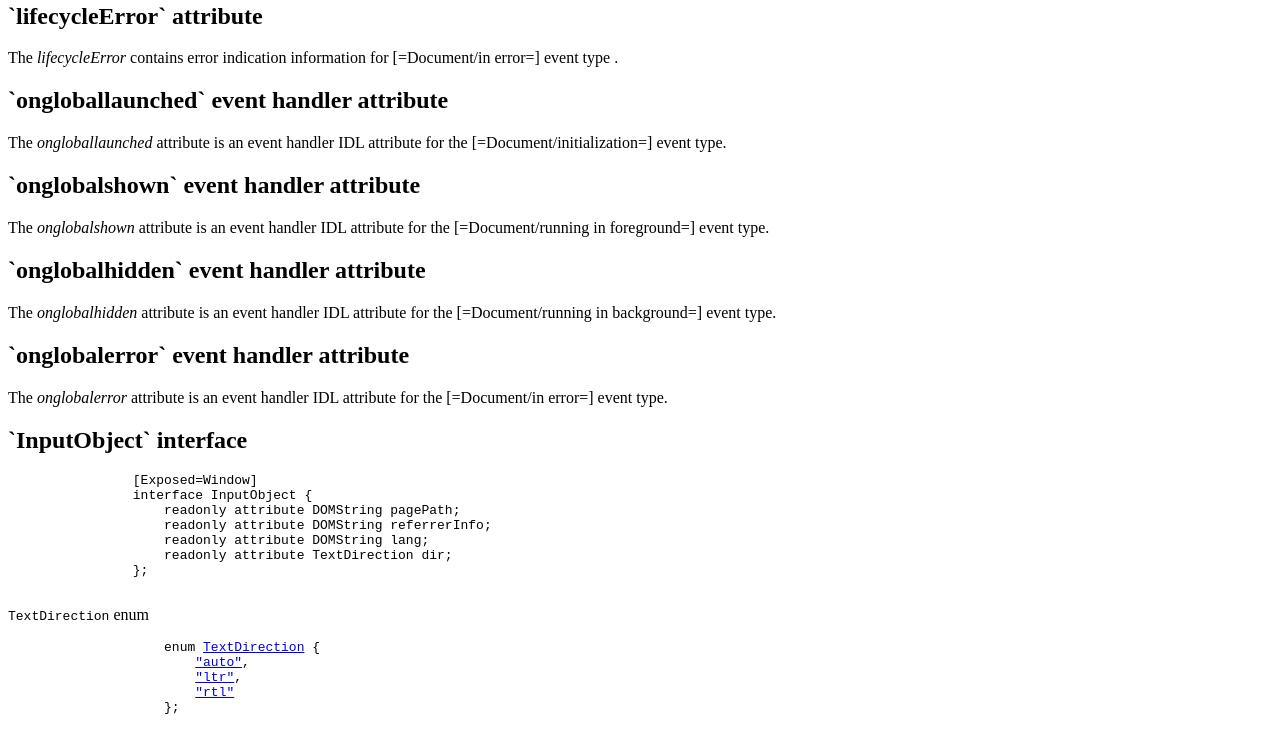
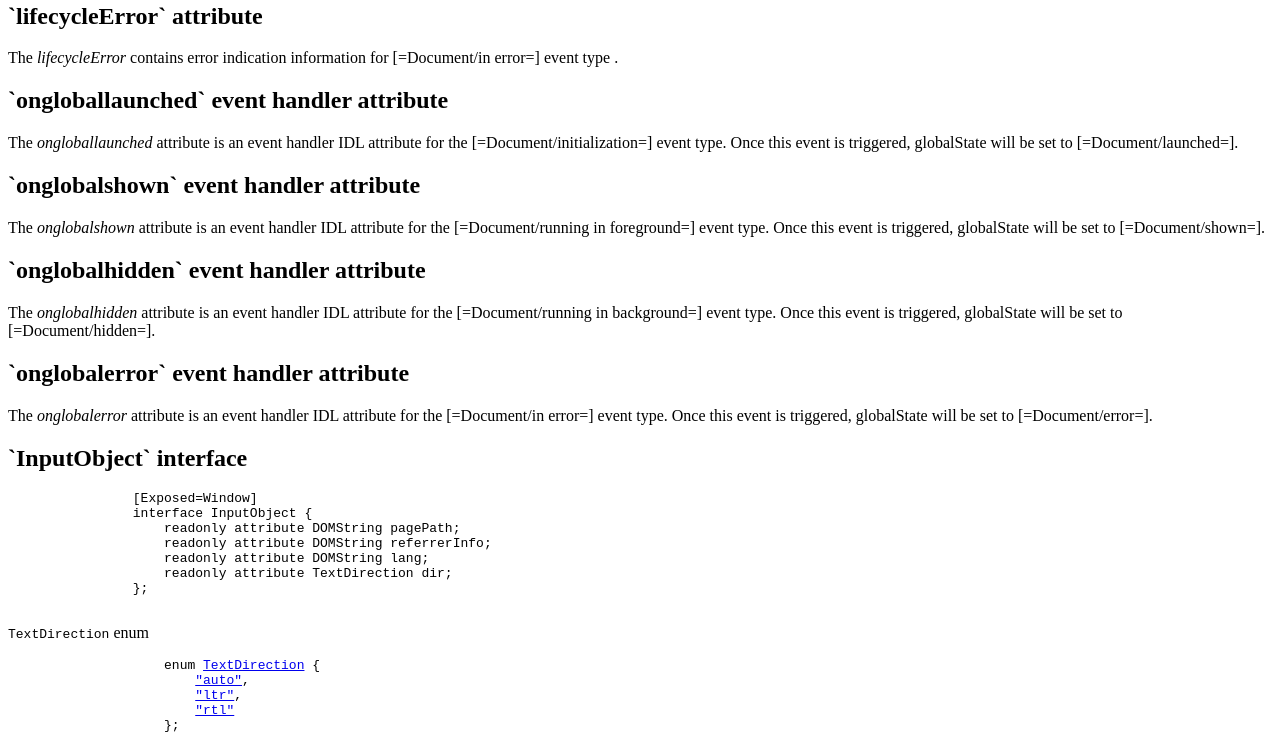
Before and after one commit to w3c/miniapp-lifecycle, a plain HTML site: page index.html in a window 1280 px wide. Shown: the part 1780-2523 px from the top of the page. Drawn offline with Linux system fonts and the light colour scheme.

Commit message:
Update index.html

```diff
--- a/index.html
+++ b/index.html
@@ -258,7 +258,7 @@
                 `ongloballaunched` event handler attribute
             </h2>
             <p>
-                The <dfn>ongloballaunched</dfn> attribute is an <a>event handler IDL attribute</a> for the [=Document/initialization=] event type.
+                The <dfn>ongloballaunched</dfn> attribute is an <a>event handler IDL attribute</a> for the [=Document/initialization=] event type. Once this event is triggered, globalState will be set to [=Document/launched=].
             </p>
         </section>
 
@@ -267,7 +267,7 @@
                `onglobalshown` event handler attribute
             </h2>
             <p>
-                The <dfn>onglobalshown</dfn> attribute is an <a>event handler IDL attribute</a> for the [=Document/running in foreground=] event type.
+                The <dfn>onglobalshown</dfn> attribute is an <a>event handler IDL attribute</a> for the [=Document/running in foreground=] event type. Once this event is triggered, globalState will be set to [=Document/shown=].
             </p>
         </section>
 
@@ -276,7 +276,7 @@
                 `onglobalhidden` event handler attribute
             </h2>
             <p>
-                The <dfn>onglobalhidden</dfn> attribute is an <a>event handler IDL attribute</a> for the [=Document/running in background=] event type.
+                The <dfn>onglobalhidden</dfn> attribute is an <a>event handler IDL attribute</a> for the [=Document/running in background=] event type. Once this event is triggered, globalState will be set to [=Document/hidden=].
             </p>
         </section>
 
@@ -285,7 +285,7 @@
                 `onglobalerror` event handler attribute
             </h2>
             <p>
-                 The <dfn>onglobalerror</dfn> attribute is an <a>event handler IDL attribute</a> for the [=Document/in error=] event type.
+                 The <dfn>onglobalerror</dfn> attribute is an <a>event handler IDL attribute</a> for the [=Document/in error=] event type. Once this event is triggered, globalState will be set to [=Document/error=].
             </p>
         </section>
 
@@ -609,7 +609,7 @@
                 `onpageloaded` event handler attribute
             </h2>
             <p>
-                The <dfn>onpageloaded</dfn> attribute is an <a>event handler IDL attribute</a> for the [=Document/page loaded=] event type.
+                The <dfn>onpageloaded</dfn> attribute is an <a>event handler IDL attribute</a> for the [=Document/page loading=] event type. Once this event is triggered, pageState will be set to [=Document/page loaded=].
             </p>
         </section>
 
@@ -618,7 +618,7 @@
                 `onpageready` event handler attribute
             </h2>
             <p>
-                The <dfn>onpageready</dfn> attribute is an <a>event handler IDL attribute</a> for the [=Document/page ready=] event type.
+                 The <dfn>onpageready</dfn> attribute is an <a>event handler IDL attribute</a> for the [=Document/page first render ready=] event type. Once this event is triggered, pageState will be set to [=Document/page ready=].
             </p>
         </section>
 
@@ -627,7 +627,7 @@
                 `onpageshown` event handler attribute
             </h2>
             <p>
-                The <dfn>onpageshown</dfn> attribute is an <a>event handler IDL attribute</a> for the [=Document/page shown=] event type.
+                The <dfn>onpageshown</dfn> attribute is an <a>event handler IDL attribute</a> for the [=Document/page running in foreground=] event type. Once this event is triggered, pageState will be set to [=Document/page shown=].
             </p>
         </section>
 
@@ -636,7 +636,7 @@
                 `onpagehidden` event handler attribute
             </h2>
             <p>
-                The <dfn>onpagehidden</dfn> attribute is an <a>event handler IDL attribute</a> for the [=Document/page hidden=] event type.
+                The <dfn>onpagehidden</dfn> attribute is an <a>event handler IDL attribute</a> for the [=Document/page running in background=] event type. Once this event is triggered, pageState will be set to [=Document/page hidden=].
             </p>
         </section>
 
@@ -645,7 +645,7 @@
                 `onpageunloaded` event handler attribute
             </h2>
             <p>
-                The <dfn>onpageunloaded</dfn> attribute is an <a>event handler IDL attribute</a> for the [=Document/page unloaded=] event type.
+                The <dfn>onpageunloaded</dfn> attribute is an <a>event handler IDL attribute</a> for the [=Document/page unloading=] event type. Once this event is triggered, pageState will be set to [=Document/page unloaded=].
             </p>
         </section>
 
```
